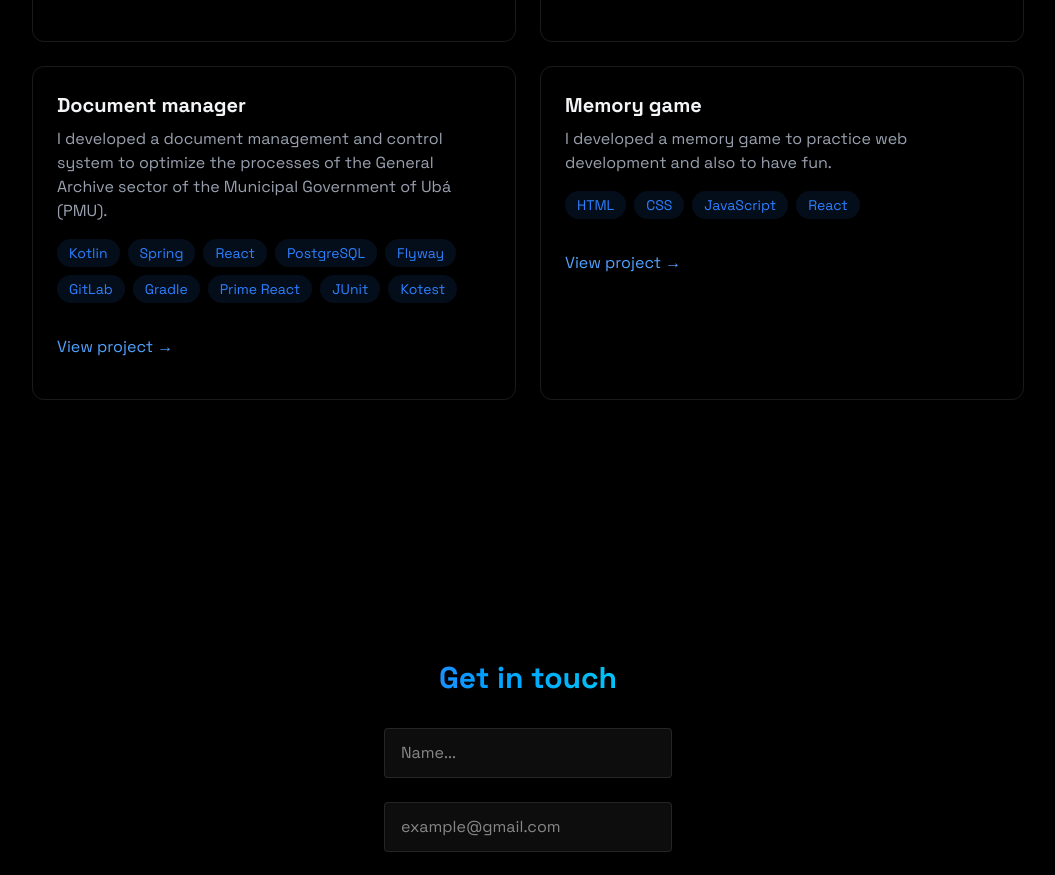
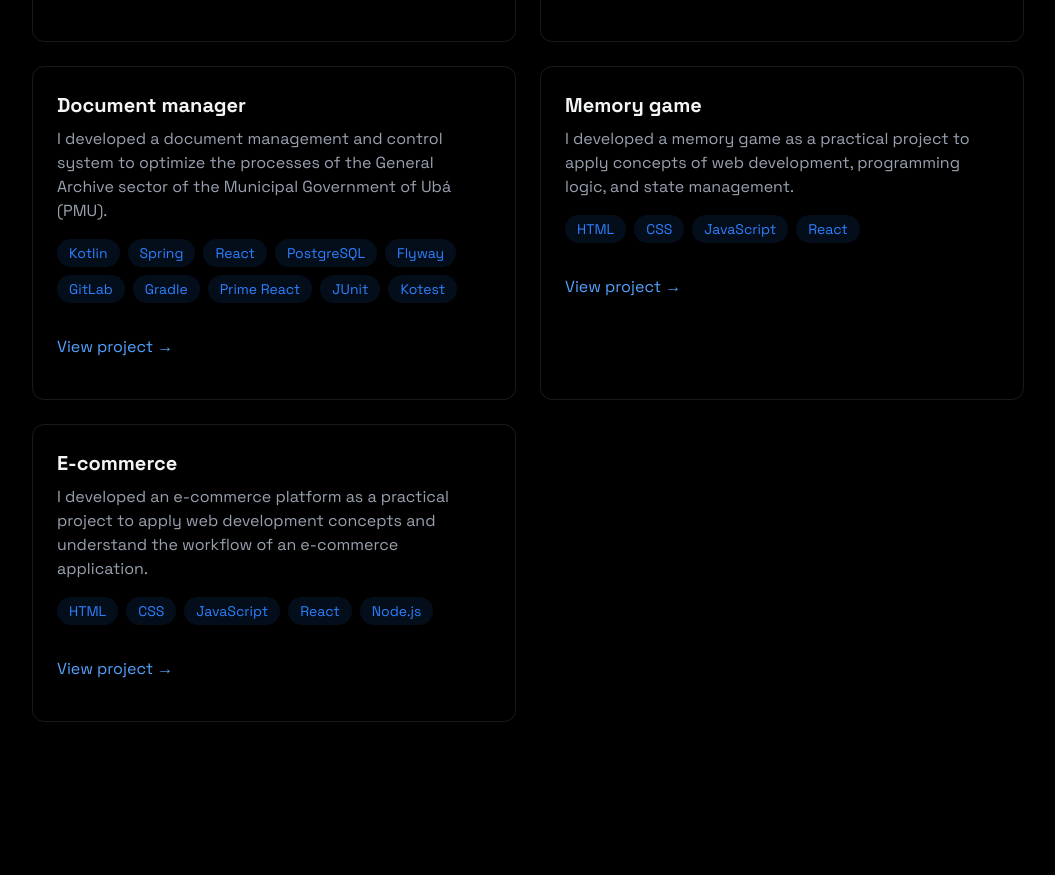
Before and after one commit to lucasrodriguescunha/beautiful-portfolio, a React (Vite) app: page / in a window 1280 px wide. Shown: the part 2280-3155 px from the top of the page, without its empty margins (112-1167 px from the left). Built offline with nearby package versions, Linux system fonts and the light colour scheme.

Commit message:
feat: add E-commerce project details and translations in English and Portuguese

```diff
--- a/src/components/sections/Projects.jsx
+++ b/src/components/sections/Projects.jsx
@@ -122,6 +122,32 @@ export const Projects = () => {
                 </a>
               </div>
             </div>
+
+            <div
+              className="p-6 rounded-xl border border-white/10 hover:-translate-y-1 hover:border-blue-500/30 hover:shadow-[0_2px_8px_rgba(59, 130, 246, 0.1)] transition-all">
+              <h3 className="text-xl font-bold mb-2"> {t('ecommerce_title')} </h3>
+              <p className="text-gray-400 mb-4">
+                {t('ecommerce_description')}
+              </p>
+              <div className="flex flex-wrap gap-2 mb-4">
+                {['HTML', 'CSS', 'JavaScript', 'React', 'Node.js'].map((tech, key) => (
+                  <span key={key} className="bg-blue-500/10 text-blue-500 py-1 px-3 rounded-full text-sm hover:bg-blue-500/20
+                                hover:shadow-[0_2px_8px_rgba(59, 130, 246, 0.2)] transition"
+                  >
+                    {tech}
+                  </span>
+                ))}
+              </div>
+
+              <div className="flex justify-between items-center">
+                <a
+                  href="#"
+                  className="text-blue-400 hover:text-blue-300 transition-colors my-4"
+                >
+                  {t('view_project')} &#8594;
+                </a>
+              </div>
+            </div>
           </div>
         </div>
       </RevealOnScroll>
--- a/src/locales/en/translation.json
+++ b/src/locales/en/translation.json
@@ -24,7 +24,9 @@
   "moodflix_title": "Moodflix",
   "moodflix_description": "I developed an intuitive movie viewing and recommendation system.",
   "memory_game_title": "Memory game",
-  "memory_game_description": "I developed a memory game to practice web development and also to have fun.",
+  "memory_game_description": "I developed a memory game as a practical project to apply concepts of web development, programming logic, and state management.",
+  "ecommerce_title": "E-commerce",
+  "ecommerce_description": "I developed an e-commerce platform as a practical project to apply web development concepts and understand the workflow of an e-commerce application.",
   "view_project": "View project",
   "get_in_touch": "Get in touch",
   "name_placeholder": "Name...",
--- a/src/locales/pt/translation.json
+++ b/src/locales/pt/translation.json
@@ -24,7 +24,9 @@
   "moodflix_title": "Moodflix",
   "moodflix_description": "Uma página intuitiva de visualização e recomendação de filmes.",
   "memory_game_title": "Jogo da memória",
-  "memory_game_description": "Eu desenvolvi um jogo da memória para praticar desenvolvimento web e também me divertir.",
+  "memory_game_description": "Desenvolvi um jogo da memória como projeto prático para aplicar conceitos de desenvolvimento web, lógica de programação e gerenciamento de estado.",
+  "ecommerce_title": "E-commerce",
+  "ecommerce_description": "Desenvolvi um e-commerce como projeto prático para aplicar conceitos de desenvolvimento web e compreender o fluxo de funcionamento de uma aplicação de comércio eletrônico.",
   "view_project": "Ver projeto",
   "get_in_touch": "Entre em contato",
   "name_placeholder": "Nome...",
```
